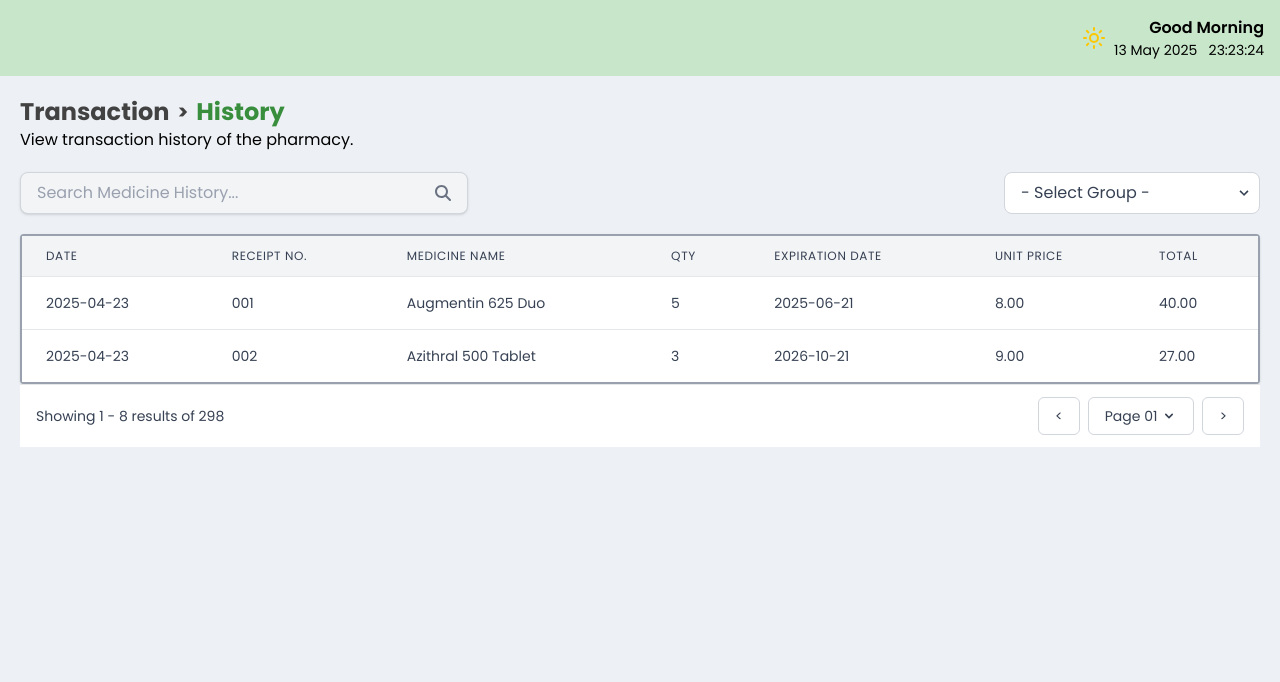
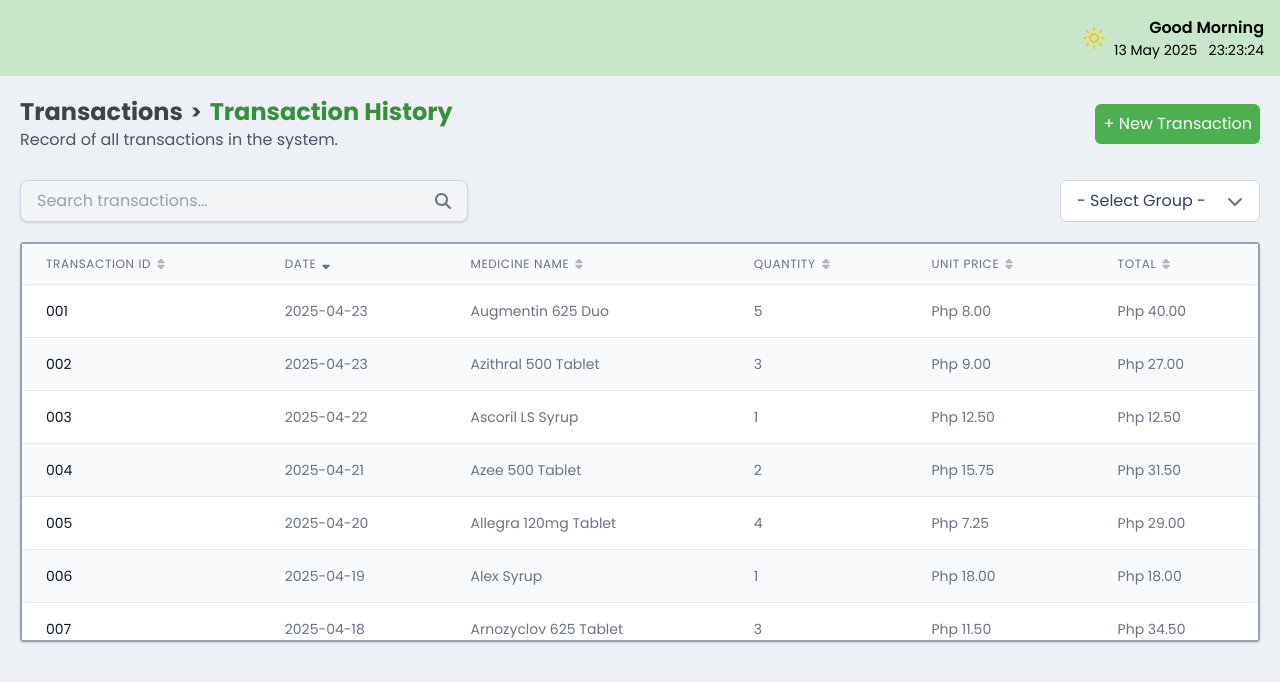
Before and after one commit to drchhhhhh/Prescripto, a React (Vite) app in the folder frontend/: page /transaction/history in a window 1280 px wide. Shown: the top 682 px of the page. Built offline with nearby package versions, Linux system fonts and the light colour scheme.

Commit message:
add search and filter functionality in transaction hsitory

```diff
--- a/frontend/src/pages/Transaction/TransactionHistory.tsx
+++ b/frontend/src/pages/Transaction/TransactionHistory.tsx
@@ -1,72 +1,224 @@
-import React, { useState } from 'react';
-import { Link } from 'react-router';
-import { FaMagnifyingGlass } from "react-icons/fa6";
-import Header from "../../components/Header";
+"use client"
+
+import { useState, useEffect } from "react"
+import { Link } from "react-router-dom"
+import { FaMagnifyingGlass, FaSort, FaSortUp, FaSortDown, FaChevronDown } from "react-icons/fa6"
+import Header from "../../components/Header"
+
+type Transaction = {
+  receiptNo: string
+  date: string
+  medicineName: string
+  quantity: number
+  unitPrice: number
+  totalAmount: number
+}
+
+type SortDirection = "asc" | "desc" | "none"
+type SortableField = "receiptNo" | "date" | "medicineName" | "quantity" | "unitPrice" | "totalAmount"
 
 const TransactionHistory = () => {
-  const [searchQuery, setSearchQuery] = useState('');
-  const [selectedFilter, setSelectedFilter] = useState('- Select Group -');
+  const [transactions, setTransactions] = useState<Transaction[]>([])
+  const [filteredTransactions, setFilteredTransactions] = useState<Transaction[]>([])
+  const [searchTerm, setSearchTerm] = useState("")
+  const [sortConfig, setSortConfig] = useState<{
+    field: SortableField
+    direction: SortDirection
+  }>({ field: "date", direction: "desc" })
+  const [filterOption, setFilterOption] = useState<string>("")
+  const [isFilterOpen, setIsFilterOpen] = useState<boolean>(false)
 
-  // Sample transaction data (can be replaced with actual data fetching logic)
-  const transactionData = [
+  useEffect(() => {
+    const fetchTransactions = async () => {
+      await new Promise((resolve) => setTimeout(resolve, 500))
+      const mockData: Transaction[] = [
         {
-      date: '2025-04-23',
-      medicineName: 'Augmentin 625 Duo',
-      receiptNo: '001',
-      qty: 5,
-      expirationDate: '2025-06-21',
-      unitPrice: 8.00,
-      total: 40.00
+          receiptNo: "001",
+          date: "2025-04-23",
+          medicineName: "Augmentin 625 Duo",
+          quantity: 5,
+          unitPrice: 8.0,
+          totalAmount: 40.0,
         },
         {
-      date: '2025-04-23',
-      medicineName: 'Azithral 500 Tablet',
-      receiptNo: '002',
-      qty: 3,
-      expirationDate: '2026-10-21',
-      unitPrice: 9.00,
-      total: 27.00
+          receiptNo: "002",
+          date: "2025-04-23",
+          medicineName: "Azithral 500 Tablet",
+          quantity: 3,
+          unitPrice: 9.0,
+          totalAmount: 27.0,
+        },
+        {
+          receiptNo: "003",
+          date: "2025-04-22",
+          medicineName: "Ascoril LS Syrup",
+          quantity: 1,
+          unitPrice: 12.5,
+          totalAmount: 12.5,
+        },
+        {
+          receiptNo: "004",
+          date: "2025-04-21",
+          medicineName: "Azee 500 Tablet",
+          quantity: 2,
+          unitPrice: 15.75,
+          totalAmount: 31.5,
+        },
+        {
+          receiptNo: "005",
+          date: "2025-04-20",
+          medicineName: "Allegra 120mg Tablet",
+          quantity: 4,
+          unitPrice: 7.25,
+          totalAmount: 29.0,
+        },
+        {
+          receiptNo: "006",
+          date: "2025-04-19",
+          medicineName: "Alex Syrup",
+          quantity: 1,
+          unitPrice: 18.0,
+          totalAmount: 18.0,
+        },
+        {
+          receiptNo: "007",
+          date: "2025-04-18",
+          medicineName: "Arnozyclov 625 Tablet",
+          quantity: 3,
+          unitPrice: 11.5,
+          totalAmount: 34.5,
+        },
+        {
+          receiptNo: "008",
+          date: "2025-04-17",
+          medicineName: "Avil 25 Tablet",
+          quantity: 6,
+          unitPrice: 3.5,
+          totalAmount: 21.0,
+        },
+      ]
+      setTransactions(mockData)
+      setFilteredTransactions(mockData)
     }
-  ];
+    fetchTransactions()
+  }, [])
 
-  const handleSearch = (e) => {
-    e.preventDefault();
-    // Implement search functionality here
-  };
+  useEffect(() => {
+    const filtered = transactions.filter(
+      (transaction) =>
+        transaction.receiptNo.toLowerCase().includes(searchTerm.toLowerCase()) ||
+        transaction.date.includes(searchTerm) ||
+        transaction.medicineName.toLowerCase().includes(searchTerm.toLowerCase()) ||
+        transaction.quantity.toString().includes(searchTerm) ||
+        transaction.unitPrice.toString().includes(searchTerm) ||
+        transaction.totalAmount.toString().includes(searchTerm),
+    )
+    setFilteredTransactions(filtered)
+  }, [searchTerm, transactions])
 
-  const handleFilterChange = (e) => {
-    setSelectedFilter(e.target.value);
-    // Implement filtering logic here
-  };
+  const handleSort = (field: SortableField) => {
+    let direction: SortDirection = "asc"
+    if (sortConfig.field === field) {
+      if (sortConfig.direction === "asc") direction = "desc"
+      else if (sortConfig.direction === "desc") direction = "none"
+    }
+    setSortConfig({ field, direction })
+  }
+
+  useEffect(() => {
+    if (sortConfig.direction === "none") {
+      setFilteredTransactions([...transactions])
+      return
+    }
+    const sortedTransactions = [...filteredTransactions].sort((a, b) => {
+      let aValue: any = a[sortConfig.field]
+      let bValue: any = b[sortConfig.field]
+      if (sortConfig.field === "date") {
+        aValue = new Date(aValue)
+        bValue = new Date(bValue)
+      }
+      if (aValue < bValue) return sortConfig.direction === "asc" ? -1 : 1
+      if (aValue > bValue) return sortConfig.direction === "asc" ? 1 : -1
+      return 0
+    })
+    setFilteredTransactions(sortedTransactions)
+  }, [sortConfig])
+
+  const getSortIcon = (field: SortableField) => {
+    if (sortConfig.field !== field) return <FaSort className="ml-1 opacity-50" />
+    switch (sortConfig.direction) {
+      case "asc":
+        return <FaSortUp className="ml-1" />
+      case "desc":
+        return <FaSortDown className="ml-1" />
+      default:
+        return <FaSort className="ml-1 opacity-50" />
+    }
+  }
+
+  const handleFilterSelect = (option: string) => {
+    setFilterOption(option)
+    setIsFilterOpen(false)
+
+    const sorted = [...transactions]
+
+    switch (option) {
+      case "newest":
+        sorted.sort((a, b) => new Date(b.date).getTime() - new Date(a.date).getTime())
+        break
+      case "oldest":
+        sorted.sort((a, b) => new Date(a.date).getTime() - new Date(b.date).getTime())
+        break
+      case "name-asc":
+        sorted.sort((a, b) => a.medicineName.localeCompare(b.medicineName))
+        break
+      case "name-desc":
+        sorted.sort((a, b) => b.medicineName.localeCompare(a.medicineName))
+        break
+      default:
+        break
+    }
+
+    setFilteredTransactions(sorted)
+  }
 
   return (
     <>
       <Header />
-      <main className="bg-primaryBG w-full min-h-screen p-5 font-poppins">
+      <main className="flex flex-col bg-primaryBG w-full min-h-screen font-poppins">
+        <div className="w-full max-w-7xl mx-auto px-5 flex flex-col flex-1">
           {/* Top Section */}
-        <section className='w-full flex flex-row justify-between items-center'>
+          <section className="flex flex-row justify-between items-center py-5">
             <div className="flex flex-col">
               <div className="flex flex-row gap-2 items-center">
-              <Link className='text-darkGray text-2xl font-bold' to="/transaction">Transaction</Link>
-              <h1 className='text-darkGray text-xl font-bold'>{'>'}</h1>
-              <h1 className='text-darkGreen text-2xl font-bold'>History</h1>
+                <Link className="text-darkGray text-2xl font-bold" to="/transactions">
+                  Transactions
+                </Link>
+                <h1 className="text-darkGray text-xl font-bold">{">"}</h1>
+                <h1 className="text-darkGreen text-2xl font-bold">Transaction History</h1>
               </div>
-            <h3>View transaction history of the pharmacy.</h3>
+              <h3 className="text-gray-600">Record of all transactions in the system.</h3>
             </div>
+            <Link
+              className="bg-primaryGreen rounded-md p-2 text-cleanWhite cursor-pointer hover:bg-darkGreen ease-in duration-100"
+              to="/transaction/log"
+            >
+              + New Transaction
+            </Link>
           </section>
 
-        {/* Search and Filter Section */}
-        <section className='flex flex-row justify-between items-center mt-5 gap-4'>
+          {/* Search and Filter */}
+          <section className="flex flex-row justify-between items-center mt-2">
             <form
-            onSubmit={handleSearch}
               className="flex items-center w-full max-w-md bg-gray-100 border border-gray-300 rounded-lg px-4 py-2 shadow-sm"
+              onSubmit={(e) => e.preventDefault()}
             >
               <input
                 type="text"
-              value={searchQuery}
-              onChange={(e) => setSearchQuery(e.target.value)}
-              placeholder="Search Medicine History..."
+                placeholder="Search transactions..."
                 className="flex-grow bg-transparent focus:outline-none text-gray-700 placeholder-gray-400"
+                value={searchTerm}
+                onChange={(e) => setSearchTerm(e.target.value)}
               />
               <button type="submit" className="text-gray-500 hover:text-gray-700 transition" aria-label="Search">
                 <FaMagnifyingGlass />
@@ -74,111 +226,146 @@ const TransactionHistory = () => {
             </form>
 
             <div className="relative">
-            <select
-              value={selectedFilter}
-              onChange={handleFilterChange}
-              className="appearance-none bg-white border border-gray-300 rounded-lg px-4 py-2 pr-8 focus:outline-none focus:border-primaryGreen text-gray-700 cursor-pointer w-64"
+              <button
+                className="flex items-center justify-between bg-white border border-gray-300 rounded-md px-4 py-2 min-w-[200px]"
+                onClick={() => setIsFilterOpen(!isFilterOpen)}
               >
-              <option>- Select Group -</option>
-              <option>Date (Newest)</option>
-              <option>Date (Oldest)</option>
-              <option>Price (High to Low)</option>
-              <option>Price (Low to High)</option>
-              <option>Medicine Name (A-Z)</option>
-              <option>Medicine Name (Z-A)</option>
-            </select>
-            <div className="pointer-events-none absolute inset-y-0 right-0 flex items-center px-2 text-gray-700">
-              <svg className="fill-current h-4 w-4" xmlns="http://www.w3.org/2000/svg" viewBox="0 0 20 20">
-                <path d="M9.293 12.95l.707.707L15.657 8l-1.414-1.414L10 10.828 5.757 6.586 4.343 8z"/>
-              </svg>
+                <span className="text-gray-700">
+                  {filterOption === "newest"
+                    ? "Newest to Oldest"
+                    : filterOption === "oldest"
+                      ? "Oldest to Newest"
+                      : filterOption === "name-asc"
+                        ? "Medicine Name (A-Z)"
+                        : filterOption === "name-desc"
+                          ? "Medicine Name (Z-A)"
+                          : "- Select Group -"}
+                </span>
+                <FaChevronDown className="ml-2 text-gray-500" />
+              </button>
+
+              {isFilterOpen && (
+                <div className="absolute right-0 mt-1 w-full bg-white border border-gray-300 rounded-md shadow-lg z-10">
+                  <ul>
+                    <li
+                      className="px-4 py-2 hover:bg-gray-100 cursor-pointer text-gray-700"
+                      onClick={() => handleFilterSelect("newest")}
+                    >
+                      Newest to Oldest
+                    </li>
+                    <li
+                      className="px-4 py-2 hover:bg-gray-100 cursor-pointer text-gray-700"
+                      onClick={() => handleFilterSelect("oldest")}
+                    >
+                      Oldest to Newest
+                    </li>
+                    <li
+                      className="px-4 py-2 hover:bg-gray-100 cursor-pointer text-gray-700"
+                      onClick={() => handleFilterSelect("name-asc")}
+                    >
+                      Medicine Name (A-Z)
+                    </li>
+                    <li
+                      className="px-4 py-2 hover:bg-gray-100 cursor-pointer text-gray-700"
+                      onClick={() => handleFilterSelect("name-desc")}
+                    >
+                      Medicine Name (Z-A)
+                    </li>
+                  </ul>
                 </div>
+              )}
             </div>
           </section>
 
-        {/* Transaction Table Section */}
-        <section className='flex flex-col shadow bg-cleanWhite rounded-sm border-2 border-gray-400 w-full mt-5'>
-          <div className="overflow-x-auto">
+          {/* Transaction Table */}
+          <section className="flex flex-col shadow bg-cleanWhite rounded-sm border-2 border-gray-400 mt-5 flex-1 max-h-[400px]">
+            <div className="overflow-auto h-full">
               <table className="min-w-full divide-y divide-gray-200">
-              <thead className="bg-gray-100">
+                <thead className="bg-gray-50 sticky top-0">
                   <tr>
-                  <th scope="col" className="px-6 py-3 text-left text-xs font-medium text-gray-700 uppercase tracking-wider">
+                    <th
+                      className="px-6 py-3 text-left text-xs font-medium text-gray-500 uppercase tracking-wider cursor-pointer hover:bg-gray-100"
+                      onClick={() => handleSort("receiptNo")}
+                    >
+                      <div className="flex items-center">
+                        Transaction ID
+                        {getSortIcon("receiptNo")}
+                      </div>
+                    </th>
+                    <th
+                      className="px-6 py-3 text-left text-xs font-medium text-gray-500 uppercase tracking-wider cursor-pointer hover:bg-gray-100"
+                      onClick={() => handleSort("date")}
+                    >
+                      <div className="flex items-center">
                         Date
+                        {getSortIcon("date")}
+                      </div>
                     </th>
-                  <th scope="col" className="px-6 py-3 text-left text-xs font-medium text-gray-700 uppercase tracking-wider">
-                    Receipt No.
+                    <th
+                      className="px-6 py-3 text-left text-xs font-medium text-gray-500 uppercase tracking-wider cursor-pointer hover:bg-gray-100"
+                      onClick={() => handleSort("medicineName")}
+                    >
+                      <div className="flex items-center">
+                        Medicine Name
+                        {getSortIcon("medicineName")}
+                      </div>
                     </th>
-                  <th scope="col" className="px-6 py-3 text-left text-xs font-medium text-gray-700 uppercase tracking-wider">
-                    Medicine Name
+                    <th
+                      className="px-6 py-3 text-left text-xs font-medium text-gray-500 uppercase tracking-wider cursor-pointer hover:bg-gray-100"
+                      onClick={() => handleSort("quantity")}
+                    >
+                      <div className="flex items-center">
+                        Quantity
+                        {getSortIcon("quantity")}
+                      </div>
                     </th>
-                  <th scope="col" className="px-6 py-3 text-left text-xs font-medium text-gray-700 uppercase tracking-wider">
-                    Qty
+                    <th
+                      className="px-6 py-3 text-left text-xs font-medium text-gray-500 uppercase tracking-wider cursor-pointer hover:bg-gray-100"
+                      onClick={() => handleSort("unitPrice")}
+                    >
+                      <div className="flex items-center">
+                        Unit Price
+                        {getSortIcon("unitPrice")}
+                      </div>
                     </th>
-                  <th scope="col" className="px-6 py-3 text-left text-xs font-medium text-gray-700 uppercase tracking-wider">
-                    Expiration Date
-                  </th>
-                  <th scope="col" className="px-6 py-3 text-left text-xs font-medium text-gray-700 uppercase tracking-wider">
-                    Unit Price
-                  </th>
-                  <th scope="col" className="px-6 py-3 text-left text-xs font-medium text-gray-700 uppercase tracking-wider">
+                    <th
+                      className="px-6 py-3 text-left text-xs font-medium text-gray-500 uppercase tracking-wider cursor-pointer hover:bg-gray-100"
+                      onClick={() => handleSort("totalAmount")}
+                    >
+                      <div className="flex items-center">
                         Total
+                        {getSortIcon("totalAmount")}
+                      </div>
                     </th>
                   </tr>
                 </thead>
                 <tbody className="bg-white divide-y divide-gray-200">
-                {transactionData.map((transaction, index) => (
-                  <tr key={index} className="hover:bg-gray-50">
-                    <td className="px-6 py-4 whitespace-nowrap text-sm text-gray-700">
-                      {transaction.date}
-                    </td>
-                    <td className="px-6 py-4 whitespace-nowrap text-sm text-gray-700">
-                      {transaction.receiptNo}
-                    </td>
-                    <td className="px-6 py-4 whitespace-nowrap text-sm text-gray-700">
-                      {transaction.medicineName}
-                    </td>
-                    <td className="px-6 py-4 whitespace-nowrap text-sm text-gray-700">
-                      {transaction.qty}
-                    </td>
-                    <td className="px-6 py-4 whitespace-nowrap text-sm text-gray-700">
-                      {transaction.expirationDate}
-                    </td>
-                    <td className="px-6 py-4 whitespace-nowrap text-sm text-gray-700">
-                      {transaction.unitPrice.toFixed(2)}
-                    </td>
-                    <td className="px-6 py-4 whitespace-nowrap text-sm text-gray-700">
-                      {transaction.total.toFixed(2)}
+                  {filteredTransactions.length > 0 ? (
+                    filteredTransactions.map((transaction, index) => (
+                      <tr key={index} className={index % 2 === 0 ? "bg-white" : "bg-gray-50"}>
+                        <td className="px-6 py-4 text-sm font-medium text-gray-900">{transaction.receiptNo}</td>
+                        <td className="px-6 py-4 text-sm text-gray-500">{transaction.date}</td>
+                        <td className="px-6 py-4 text-sm text-gray-500">{transaction.medicineName}</td>
+                        <td className="px-6 py-4 text-sm text-gray-500">{transaction.quantity}</td>
+                        <td className="px-6 py-4 text-sm text-gray-500">Php {transaction.unitPrice.toFixed(2)}</td>
+                        <td className="px-6 py-4 text-sm text-gray-500">Php {transaction.totalAmount.toFixed(2)}</td>
+                      </tr>
+                    ))
+                  ) : (
+                    <tr>
+                      <td colSpan={6} className="px-6 py-4 text-center text-sm text-gray-500">
+                        No transactions found
                       </td>
                     </tr>
-                ))}
+                  )}
                 </tbody>
               </table>
             </div>
           </section>
-        {/* Pagination Section */}
-        <section>
-          <div className="flex items-center justify-between border-t border-gray-200 bg-white px-4 py-3">
-            <div className="text-sm text-gray-700">
-              Showing 1 - 8 results of 298
         </div>
-            <div className="flex items-center gap-2">
-              <button className="relative inline-flex items-center px-4 py-2 border border-gray-300 text-sm font-medium rounded-md text-gray-700 bg-white hover:bg-gray-50">
-                &lt;
-              </button>
-              <div className="relative inline-flex items-center px-4 py-2 border border-gray-300 text-sm font-medium rounded-md text-gray-700 bg-white">
-                Page 01
-                <svg className="ml-1 h-4 w-4" xmlns="http://www.w3.org/2000/svg" viewBox="0 0 20 20" fill="currentColor">
-                  <path fillRule="evenodd" d="M5.293 7.293a1 1 0 011.414 0L10 10.586l3.293-3.293a1 1 0 111.414 1.414l-4 4a1 1 0 01-1.414 0l-4-4a1 1 0 010-1.414z" clipRule="evenodd" />
-                </svg>
-              </div>
-              <button className="relative inline-flex items-center px-4 py-2 border border-gray-300 text-sm font-medium rounded-md text-gray-700 bg-white hover:bg-gray-50">
-                &gt;
-              </button>
-            </div>
-          </div>
-        </section>
       </main>
     </>
-  );
-};
+  )
+}
 
-export default TransactionHistory;
+export default TransactionHistory
```
Lines whose indentation alone changed are shown as unchanged.
